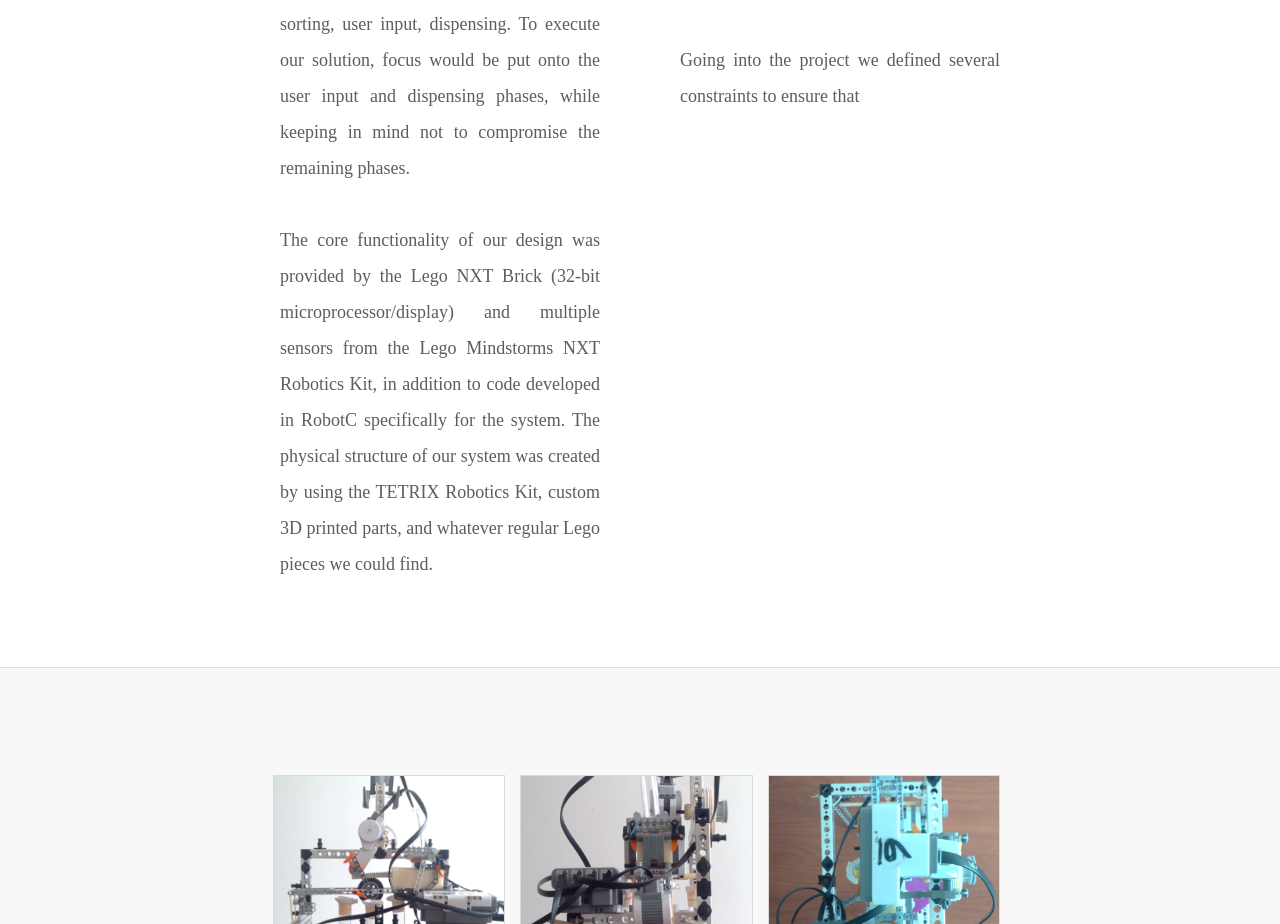
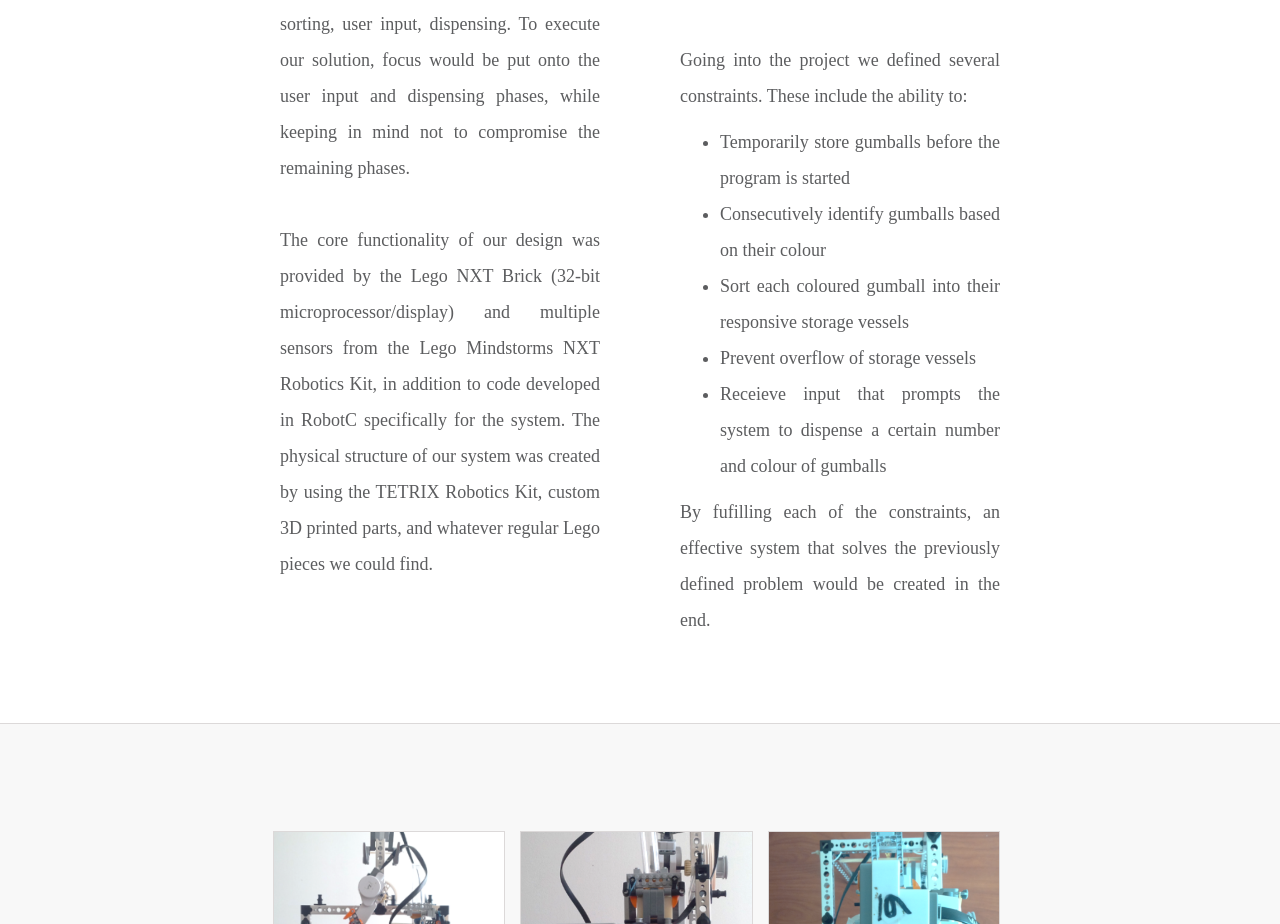
Before and after one commit to thechausenone/Personal-Website, a plain HTML site: page projects/gumballin.html in a window 1280 px wide. Shown: the part 1162-2086 px from the top of the page. Drawn offline with nearby package versions, Linux system fonts and the light colour scheme.

Commit message:
Finished Gumballin Section

```diff
--- a/projects/gumballin.html
+++ b/projects/gumballin.html
@@ -88,7 +88,17 @@
 						system workflow, sensor functionality, debugging). The team came together once again in order to do trial runs and ensure that any issues present were
 						solved before doing the demo.
 						<br><br>
-						Going into the project we defined several constraints to ensure that
+						Going into the project we defined several constraints. These include the ability to:
+						</p>
+						<ul class="paraText">
+							<li>Temporarily store gumballs before the program is started</li>
+							<li>Consecutively identify gumballs based on their colour</li>
+							<li>Sort each coloured gumball into their responsive storage vessels</li>
+							<li>Prevent overflow of storage vessels</li>
+							<li>Receieve input that prompts the system to dispense a certain number and colour of gumballs</li>
+						</ul>
+						<p class="paraText">
+						By fufilling each of the constraints, an effective system that solves the previously defined problem would be created in the end.
 						</p>
 					</div>
 				</div>
```
